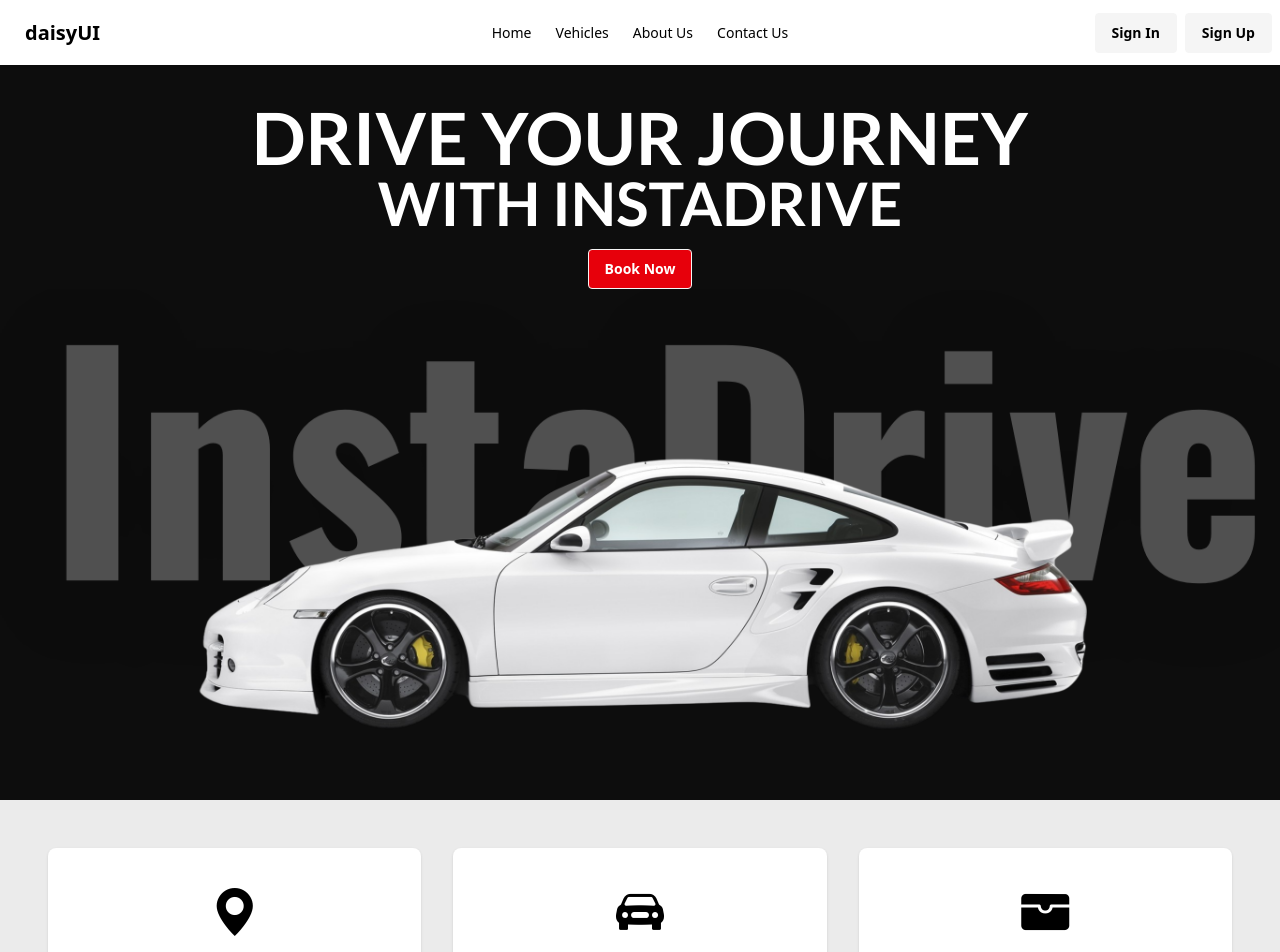
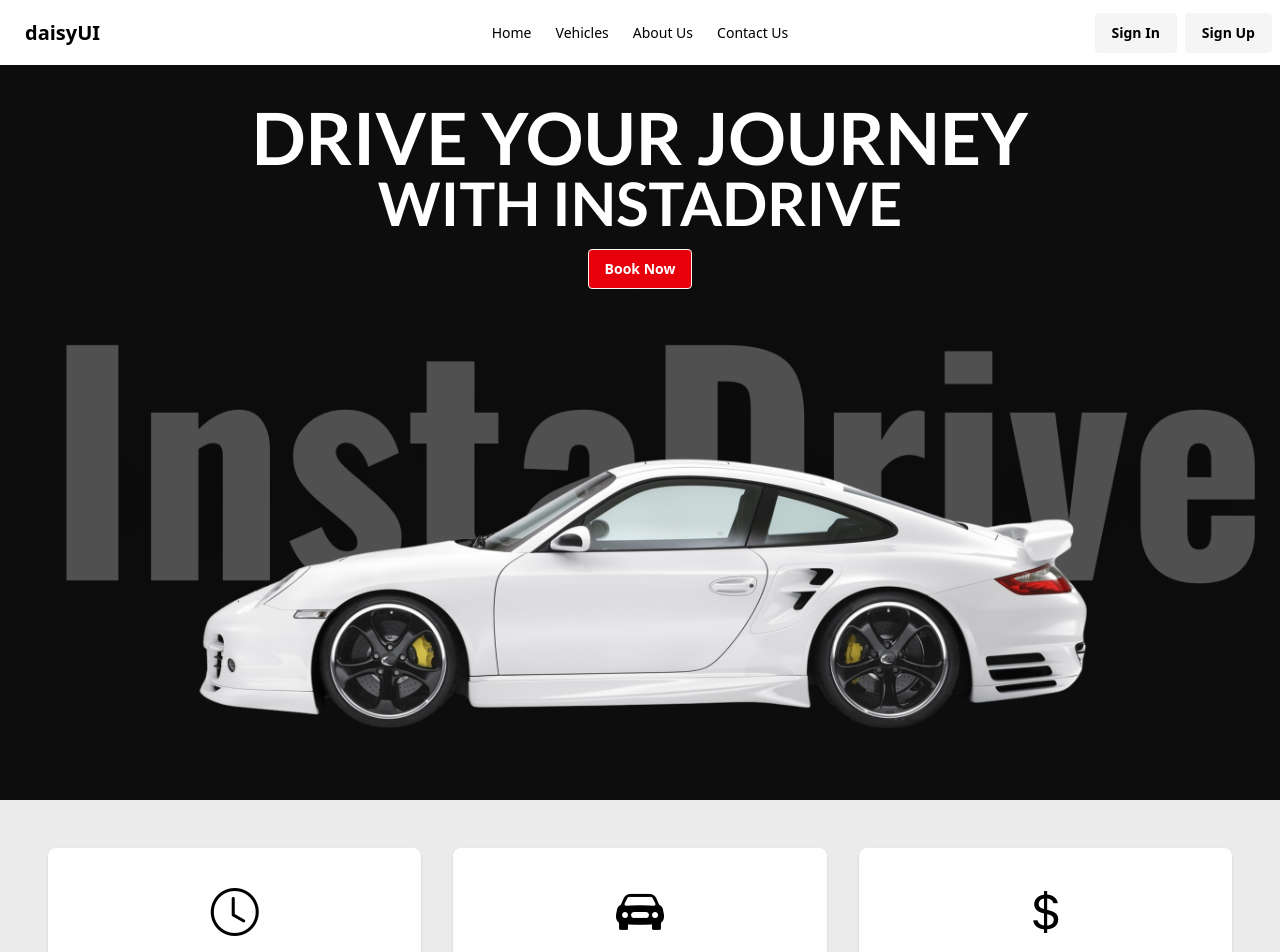
Before and after one commit to jacobferreras/car-rental, a Next.js app: page / in a window 1280 px wide. Shown: the top 952 px of the page. Built offline with nearby package versions, Linux system fonts and the light colour scheme; no server answers; the database is empty.

Commit message:
fix: update icons in ServiceBenifits for improved clarity and consistency

```diff
--- a/components/ui/home/ServiceBenifits.tsx
+++ b/components/ui/home/ServiceBenifits.tsx
@@ -5,7 +5,7 @@ const ServiceBenifits = () => {
     <div className="flex flex-col md:flex-row justify-center items-center px-4 lg:px-12 text-center gap-4 lg:gap-8 py-12">
       <div className="card bg-base-100 w-auto md:h-70 xl:h-90 lg:w-96 shadow-sm">
         <figure className="px-10 pt-10">
-          <i className="bi bi-geo-alt-fill text-xl md:text-3xl xl:text-5xl"></i>
+          <i className="bi bi-clock text-xl md:text-3xl xl:text-5xl"></i>
         </figure>
         <div className="card-body items-center text-center">
           <h1 className="font-family-mono text-md md:text-lg xl:text-xl font-bold">
@@ -38,7 +38,7 @@ const ServiceBenifits = () => {
 
       <div className="card bg-base-100 w-auto md:h-70 xl:h-90 lg:w-96 shadow-sm">
         <figure className="px-10 pt-10">
-          <i className="bi bi-wallet-fill text-xl md:text-3xl  xl:text-5xl"></i>
+          <i className="bi bi-currency-dollar text-xl md:text-3xl  xl:text-5xl"></i>
         </figure>
         <div className="card-body items-center text-center">
           <h1 className="font-family-mono text-md md:text-lg xl:text-xl font-bold">
```
